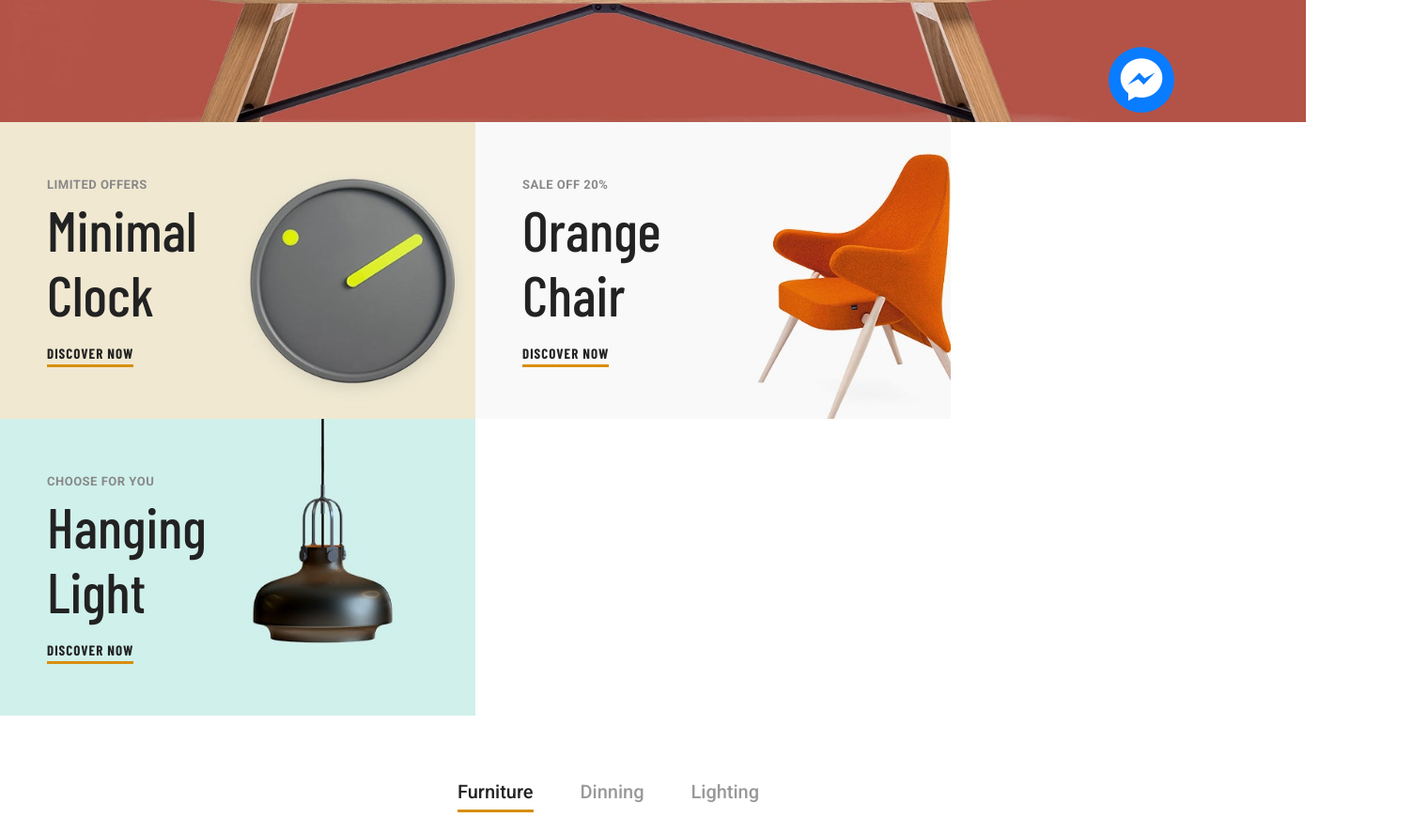
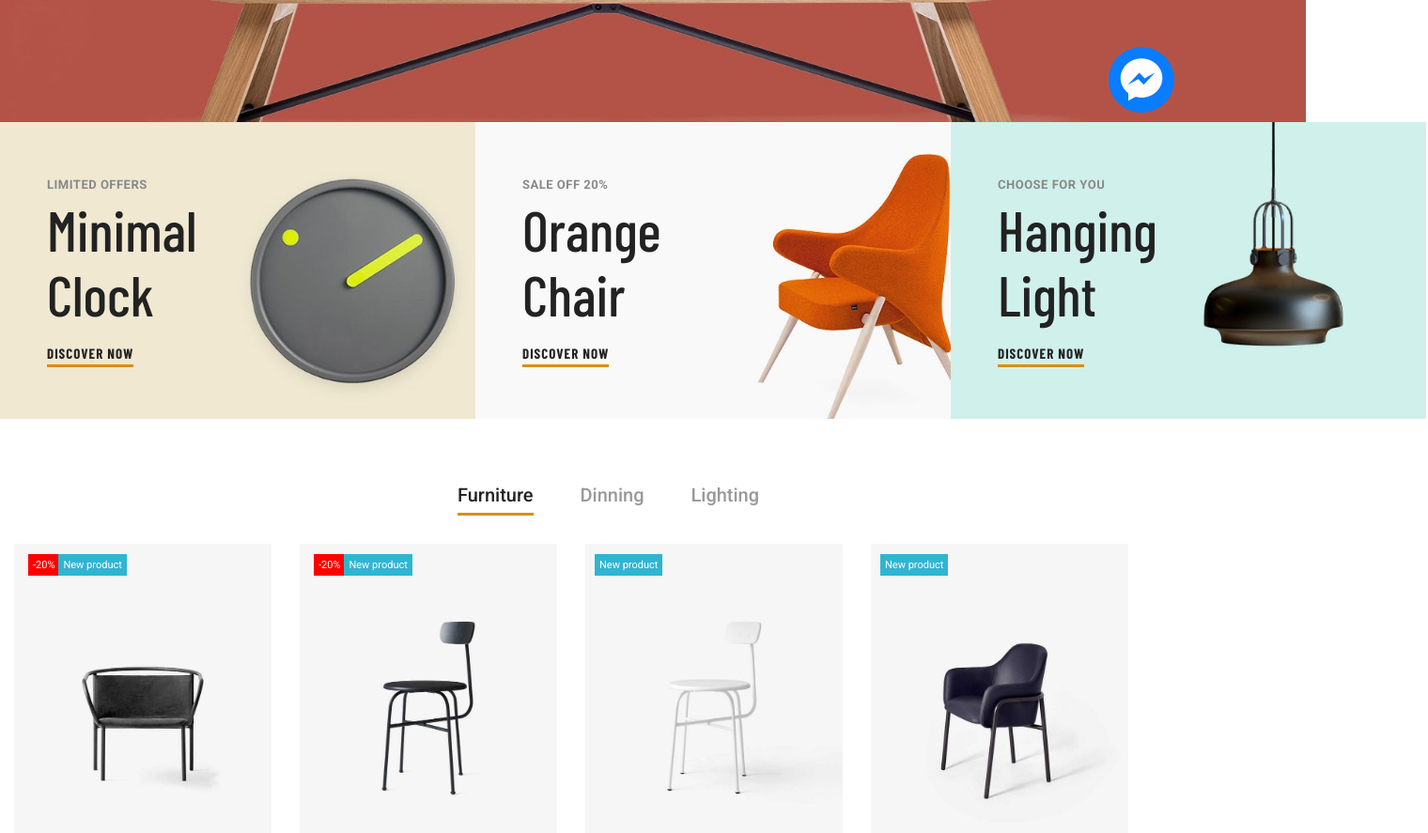
Before and after one commit to Abdullokh1/third-exam, a plain HTML site: page index.html in a window 1280 px wide. Shown: the part 660-1547 px from the top of the page at 94% size, 1520 px wide, since content can reach past the window. Drawn offline with nearby package versions, Linux system fonts and the light colour scheme; a web font is replaced by a local one.

Commit message:
container fixed

```diff
--- a/css/style.css
+++ b/css/style.css
@@ -630,8 +630,9 @@ body {
   list-style: none;
   margin-bottom: 70px;
 }
-.order-office-list{
-  width: 100%;
+.container-second{
+  width: 1520px;
+  margin: 0 auto;
 }
 .offer-item{
   width: 506px;
--- a/index.html
+++ b/index.html
@@ -11,6 +11,7 @@
 </head>
 
 <body>
+
 
   <header id="site-header">
     <div class="container">
@@ -264,6 +265,7 @@
 
   <main>
     <section id="offers">
+      <div class="container-second">
         <ul class="offer-list row">
           <li class="offer-item">
               <div class="offer-wrapper">
@@ -289,6 +291,8 @@
           </div>
       </li>
         </ul>
+
+      </div>
     </section>
 
     <section id="prices">
@@ -589,6 +593,7 @@
     </section>
 
     <section id="blogs">
+      <div class="container-second">
         <div class="blogs-intro">
           <h5 class="blogs-title">Our blogs</h5>
           <p class="blogs-text">Find a bright ideal to suit your taste with our great selection</p>
@@ -639,6 +644,8 @@
           <li class="blog-list-item"><a href="#"><img src="images/designer-img.jpg" alt="designer-img" width="113" height="108"></a></li>
         </ul>
 
+      </div>
+
     </section>
   </main>
 
```
Lines whose indentation alone changed are shown as unchanged.
